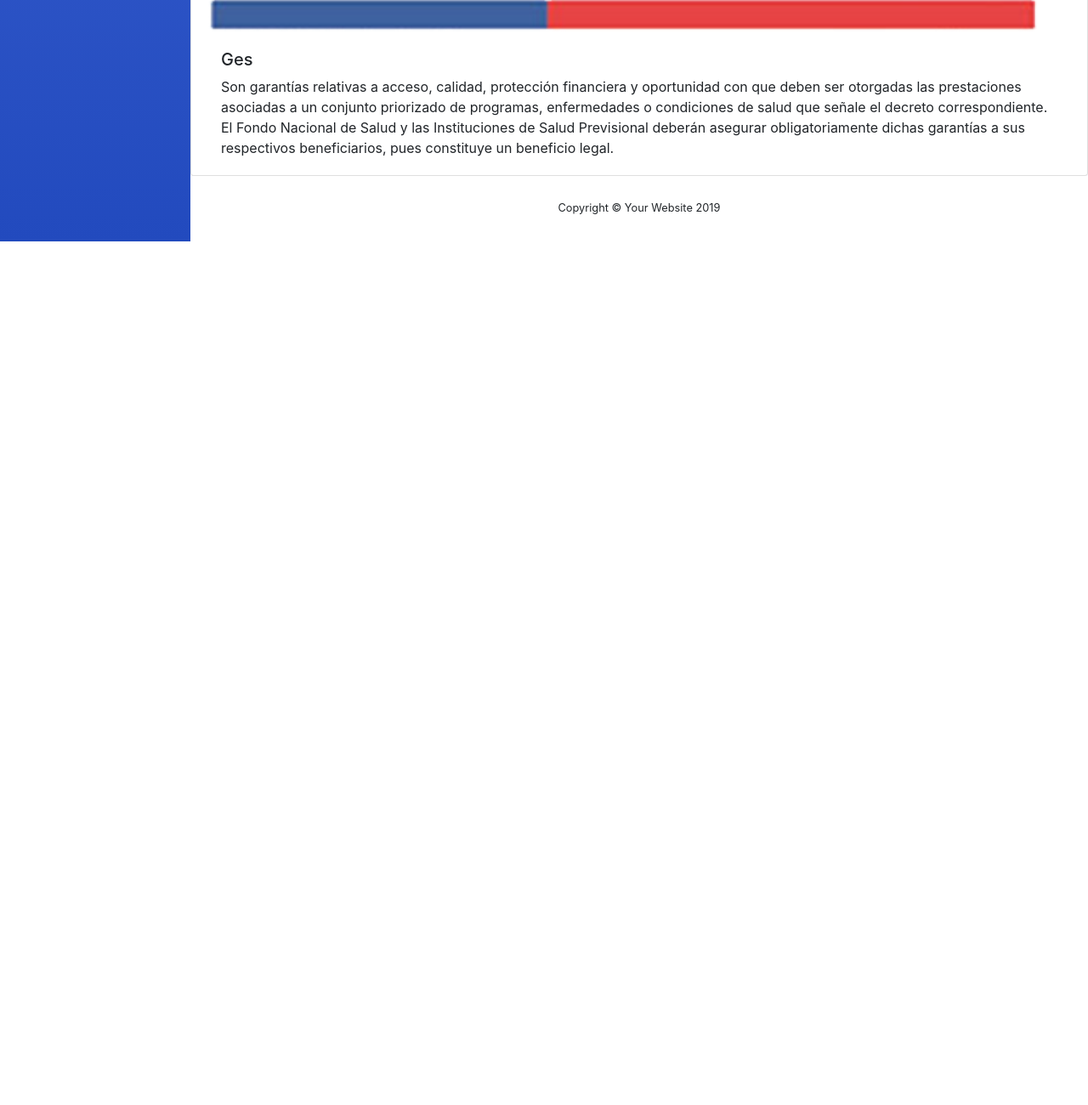
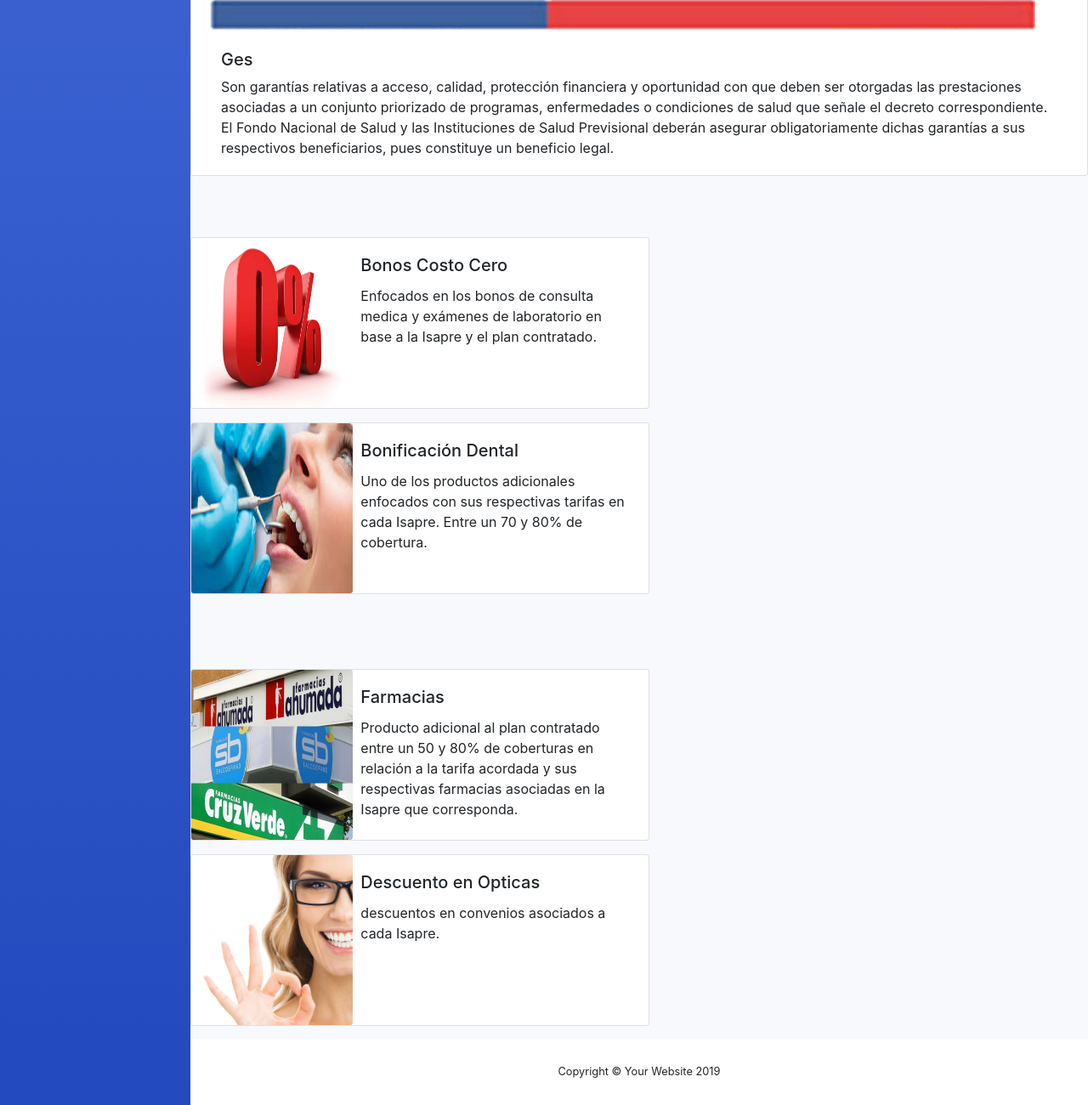
Before and after one commit to jaimesandovalm/WorkSpace_Isapres, a website: page view/Servicios.html in a window 1280 px wide. Shown: the part 1322-2622 px from the top of the page at 85% size. Before the commit the page ends 1606 px from the top, so only its background shows below. Drawn offline with nearby package versions, Linux system fonts and the light colour scheme.

Commit message:
servicios_imagenes

```diff
--- a/view/Servicios.html
+++ b/view/Servicios.html
@@ -169,9 +169,85 @@
               </div>
             </div>
           </div>
+          <br>
+          <br>
+          <br>
+
+          <!--Beneficios-->
+          <div class="row">
+
+            <div class="card mb-3" style="max-width: 540px;">
+              <div class="row no-gutters">
+                <div class="col-md-4">
+                  <img src="../img/Servicios/Costo0.jpg" class="card-img" alt="..."
+                    style="width: 190px; height: 200px;">
+                </div>
+                <div class="col-md-8">
+                  <div class="card-body">
+                    <h5 class="card-title">Bonos Costo Cero</h5>
+                    <p class="card-text">Enfocados en los bonos de consulta medica y exámenes de laboratorio en base a
+                      la Isapre y el plan contratado.</p>
+                  </div>
+                </div>
+              </div>
+            </div>
+            <hr>
+            <div class="card mb-3" style="max-width: 540px;">
+              <div class="row no-gutters">
+                <div class="col-md-4">
+                  <img src="../img/Servicios/Dentistas.jpg" class="card-img" alt="..."
+                    style="width: 190px; height: 200px;">
+                </div>
+                <div class="col-md-8">
+                  <div class="card-body">
+                    <h5 class="card-title">Bonificación Dental</h5>
+                    <p class="card-text">Uno de los productos adicionales enfocados con sus respectivas tarifas en cada
+                      Isapre. Entre un 70 y 80% de cobertura.</p>
+                  </div>
+                </div>
+              </div>
+            </div>
+          </div>
+          <br>
+          <br>
+          <br>
+          <!--Farmacias Opticas-->
+          <div class="row">
+
+            <div class="card mb-3" style="max-width: 540px;">
+              <div class="row no-gutters">
+                <div class="col-md-4">
+                  <img src="../img/Servicios/farmacias.jpg" class="card-img" alt="..."
+                    style="width: 190px; height: 200px;">
+                </div>
+                <div class="col-md-8">
+                  <div class="card-body">
+                    <h5 class="card-title">Farmacias</h5>
+                    <p class="card-text">Producto adicional al plan contratado entre un 50 y 80% de coberturas en
+                      relación a la tarifa acordada y sus respectivas farmacias asociadas en la Isapre que corresponda.
+                    </p>
+                  </div>
+                </div>
+              </div>
+            </div>
+            <hr>
+            <div class="card mb-3" style="max-width: 540px;">
+              <div class="row no-gutters">
+                <div class="col-md-4">
+                  <img src="../img/Servicios/Opticas.png" class="card-img" alt="..."
+                    style="width: 190px; height: 200px;">
+                </div>
+                <div class="col-md-8">
+                  <div class="card-body">
+                    <h5 class="card-title">Descuento en Opticas</h5>
+                    <p class="card-text">descuentos en convenios asociados a cada Isapre.</p>
+                  </div>
+                </div>
+              </div>
+            </div>
+          </div>
         </div>
         <!-- /.container-fluid -->
-
       </div>
       <!-- End of Main Content -->
 
```
Also changed, not shown: img/Servicios/Costo0.jpg (added), img/Servicios/Dentistas.jpg (added), img/Servicios/Opticas.png (added), img/Servicios/farmacias.jpg (added).
